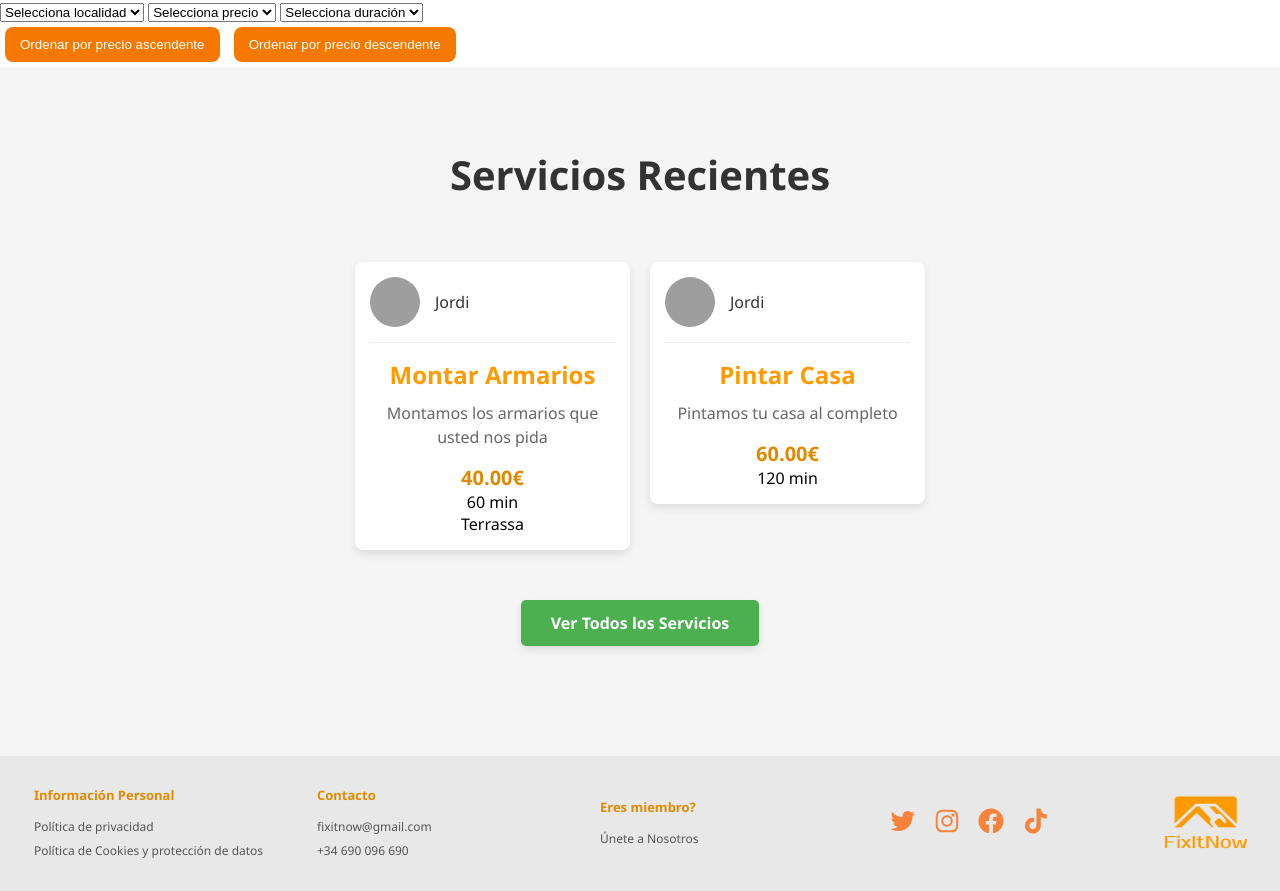
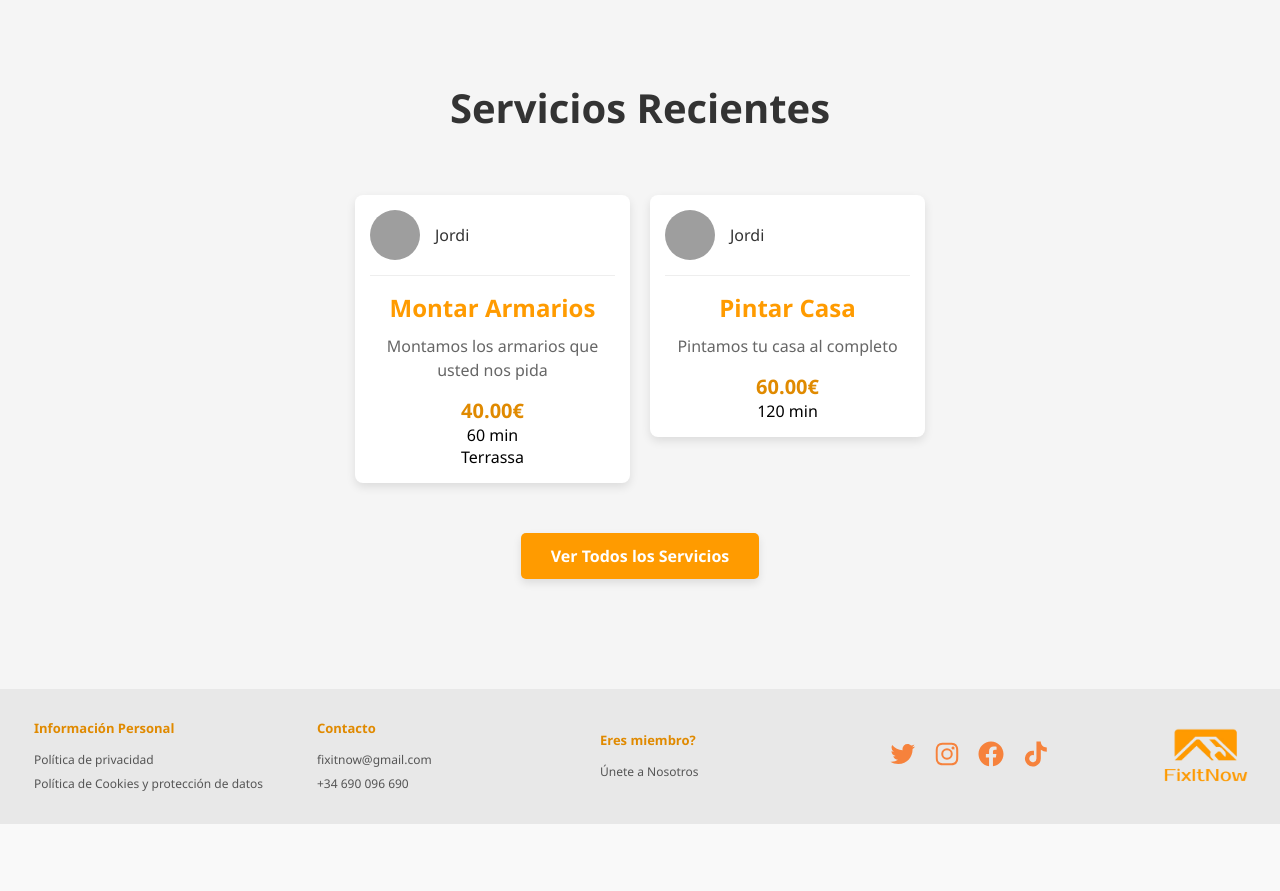
Before and after one commit to Srmata01/ProyectoFinalDAW, a PHP site: page /main.php in a window 1280 px wide. Shown: the part 800-1691 px from the top of the page. After the commit the page ends 1624 px from the top, so only its background shows below. Run offline with PHP 8.4, Linux system fonts and the light colour scheme; data comes from the database, SQL or seed files in the repository; grey boxes are pictures that could not be loaded.

Commit message:
Main quita botones fase 2

```diff
--- a/main.php
+++ b/main.php
@@ -171,34 +171,6 @@ foreach ($servicios as &$servicio) {
         </div>
     </div>
 
-    <!-- Filtros de búsqueda -->
-    <div class="filtros-container">
-        <select id="filtro_localidad">
-            <option value="">Selecciona localidad</option>
-            <option value="Madrid">Madrid</option>
-            <option value="Barcelona">Barcelona</option>
-            <option value="Valencia">Valencia</option>
-        </select>
-
-        <select id="filtro_precio">
-            <option value="">Selecciona precio</option>
-            <option value="50">Hasta 50€</option>
-            <option value="100">Hasta 100€</option>
-            <option value="200">Hasta 200€</option>
-        </select>
-
-        <select id="filtro_duracion">
-            <option value="">Selecciona duración</option>
-            <option value="30">Hasta 30 min</option>
-            <option value="60">Hasta 60 min</option>
-            <option value="120">Hasta 120 min</option>
-        </select>
-
-        <div class="orden-container">
-            <button id="orden_asc">Ordenar por precio ascendente</button>
-            <button id="orden_desc">Ordenar por precio descendente</button>
-        </div>
-    </div>
 
     <!-- Sección de servicios recientes -->
     <div class="servicios-section">
@@ -246,7 +218,7 @@ foreach ($servicios as &$servicio) {
         .ver-todos-btn {
             display: inline-block;
             padding: 12px 30px;
-            background-color: #4CAF50;
+            background-color: #FF9B00;
             color: white;
             text-decoration: none;
             border-radius: 5px;
@@ -257,7 +229,7 @@ foreach ($servicios as &$servicio) {
         }
 
         .ver-todos-btn:hover {
-            background-color: #45a049;
+            background-color:rgb(180, 108, 0);
             transform: translateY(-2px);
             box-shadow: 0 6px 12px rgba(0, 0, 0, 0.15);
         }
```
Also changed, not shown: services/buscarservicio.php (+11 -7 lines).
